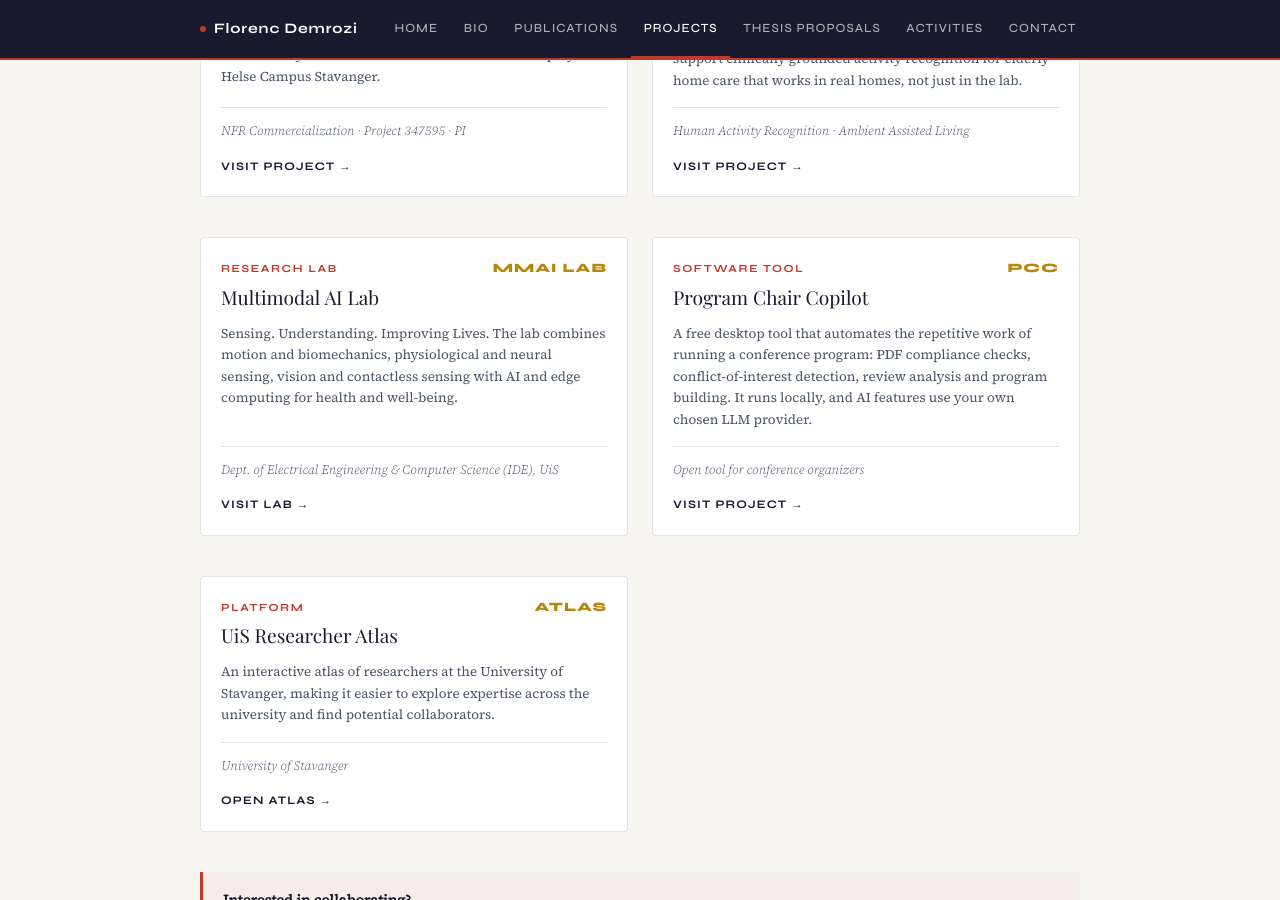
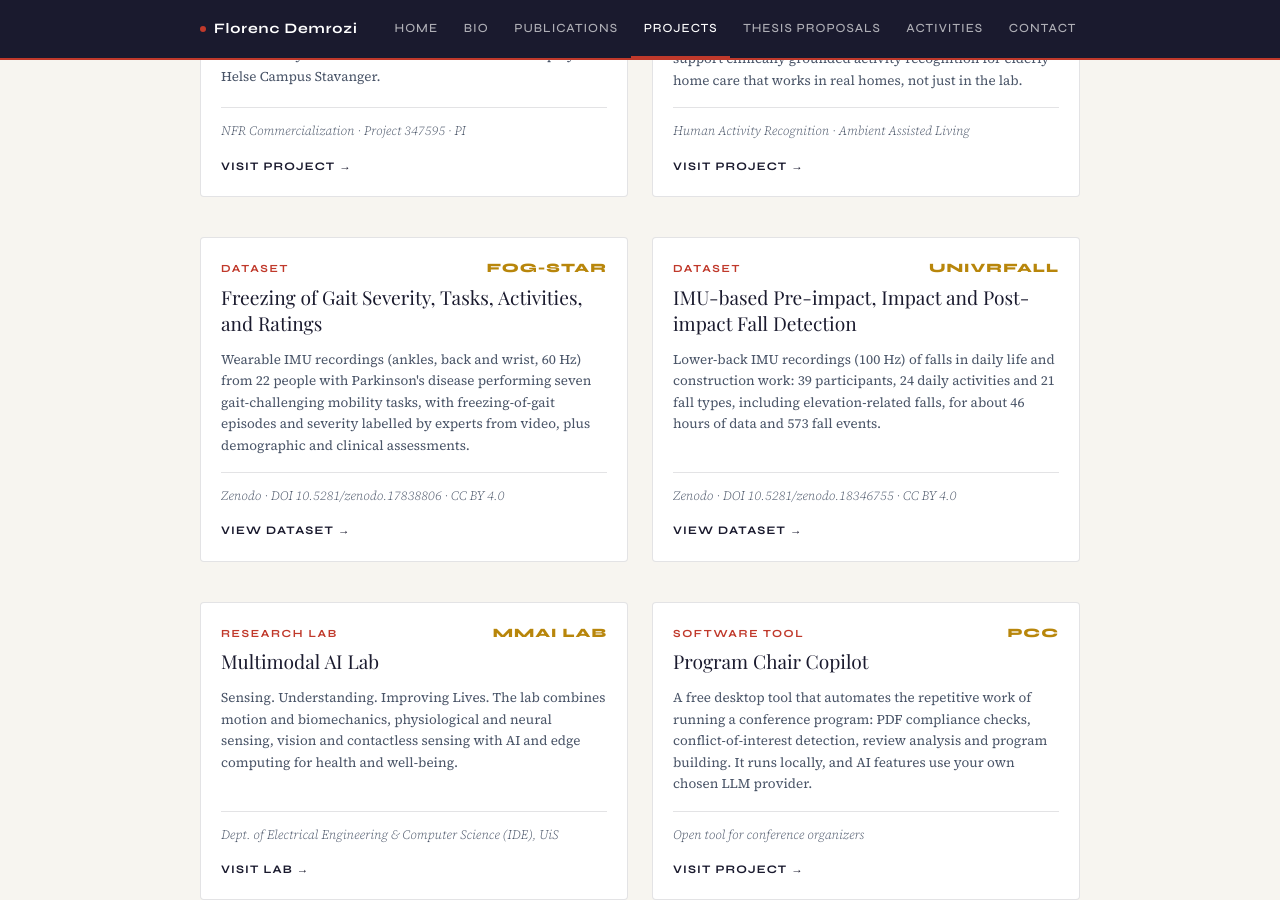
Before and after one commit to FlorencDemrozi/florencdemrozi.github.io, a Jekyll site: the page built from _pages/projects.html, in a window 1280 px wide and 900 px high, scrolled down 605 px. Built offline with Jekyll 4.4.1, drawn with Linux system fonts in a browser that asks for light colours; some web fonts are replaced.

Commit message:
Use Biomedical Sensing Systems title, add FoG-STAR and UNIVRFall datasets, cache-bust CSS/JS
Co-Authored-By: Claude Opus 5.5 <noreply@anthropic.com>

```diff
--- a/_config.yml
+++ b/_config.yml
@@ -1,5 +1,5 @@
 title: "Florenc Demrozi"
-description: "Full Professor in Biomedical/Medical Engineering/Technology — University of Stavanger, Norway"
+description: "Full Professor in Biomedical Sensing Systems — University of Stavanger, Norway"
 baseurl: ""
 url: ""  # set to your GitHub Pages URL, e.g. "https://florencdemrozi.github.io"
 
--- a/_layouts/default.html
+++ b/_layouts/default.html
@@ -9,7 +9,7 @@
   <link rel="preconnect" href="https://fonts.googleapis.com">
   <link rel="preconnect" href="https://fonts.gstatic.com" crossorigin>
   <link href="https://fonts.googleapis.com/css2?family=Playfair+Display:ital,wght@0,400;0,700;1,400&family=Syne:wght@400;500;700;800&family=Source+Serif+4:ital,opsz,wght@0,8..60,300;0,8..60,400;1,8..60,300&display=swap" rel="stylesheet">
-  <link rel="stylesheet" href="{{ site.baseurl }}/assets/css/main.css">
+  <link rel="stylesheet" href="{{ site.baseurl }}/assets/css/main.css?v={{ site.time | date: '%s' }}">
   {% seo %}
 </head>
 <body>
@@ -22,6 +22,6 @@
 
 {% include footer.html %}
 
-<script src="{{ site.baseurl }}/assets/js/main.js"></script>
+<script src="{{ site.baseurl }}/assets/js/main.js?v={{ site.time | date: '%s' }}"></script>
 </body>
 </html>
--- a/_pages/projects.html
+++ b/_pages/projects.html
@@ -24,6 +24,22 @@ description: "Research projects, datasets, lab and software tools led by Prof. F
     <p>A wrist-worn inertial dataset of daily activities recorded in self-paced, unscripted, free-living conditions, built to support clinically grounded activity recognition for elderly home care that works in real homes, not just in the lab.</p>
     <div class="project-foot">Human Activity Recognition · Ambient Assisted Living</div>
     <span class="project-link">Visit project →</span>
+  </a>
+
+  <a class="project-card" href="https://zenodo.org/records/17838806" target="_blank" rel="noopener">
+    <div class="project-meta"><span class="project-tag">Dataset</span><span class="project-acr">FoG-STAR</span></div>
+    <h3>Freezing of Gait Severity, Tasks, Activities, and Ratings</h3>
+    <p>Wearable IMU recordings (ankles, back and wrist, 60 Hz) from 22 people with Parkinson's disease performing seven gait-challenging mobility tasks, with freezing-of-gait episodes and severity labelled by experts from video, plus demographic and clinical assessments.</p>
+    <div class="project-foot">Zenodo · DOI 10.5281/zenodo.17838806 · CC BY 4.0</div>
+    <span class="project-link">View dataset →</span>
+  </a>
+
+  <a class="project-card" href="https://zenodo.org/records/18346755" target="_blank" rel="noopener">
+    <div class="project-meta"><span class="project-tag">Dataset</span><span class="project-acr">UNIVRFall</span></div>
+    <h3>IMU-based Pre-impact, Impact and Post-impact Fall Detection</h3>
+    <p>Lower-back IMU recordings (100 Hz) of falls in daily life and construction work: 39 participants, 24 daily activities and 21 fall types, including elevation-related falls, for about 46 hours of data and 573 fall events.</p>
+    <div class="project-foot">Zenodo · DOI 10.5281/zenodo.18346755 · CC BY 4.0</div>
+    <span class="project-link">View dataset →</span>
   </a>
 
   <a class="project-card" href="https://florencdemrozi.github.io/mmai-lab/">
--- a/index.html
+++ b/index.html
@@ -17,7 +17,6 @@ title: Home
       </h1>
       <p class="hero-position">
         {% assign current = cv.employment | first %}
-        <strong>{{ current.role }}</strong><br>
         {{ current.department }}<br>
         {{ current.institution }}, {{ current.location }}
       </p>
```
Also changed, not shown: other parts of index.html (+1 -1 lines), _data/cv.yml (+4 -4 lines).
